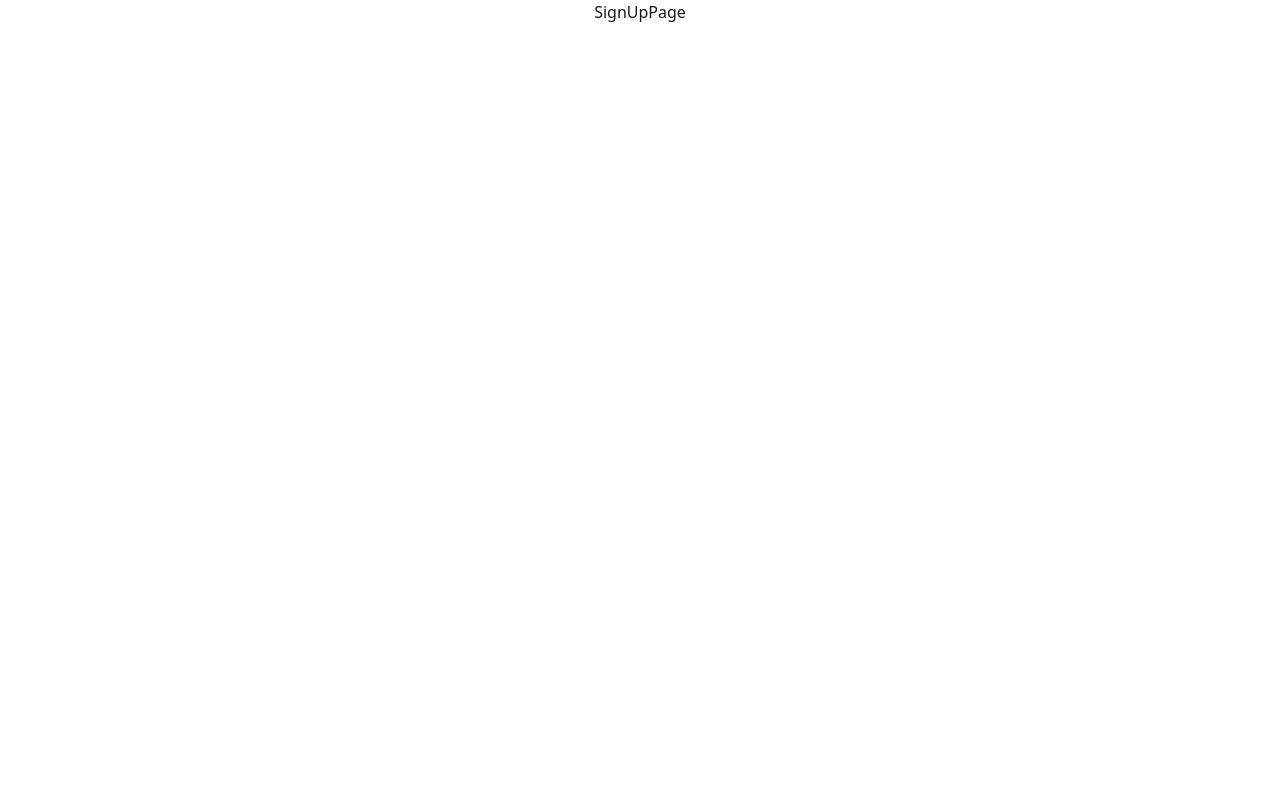
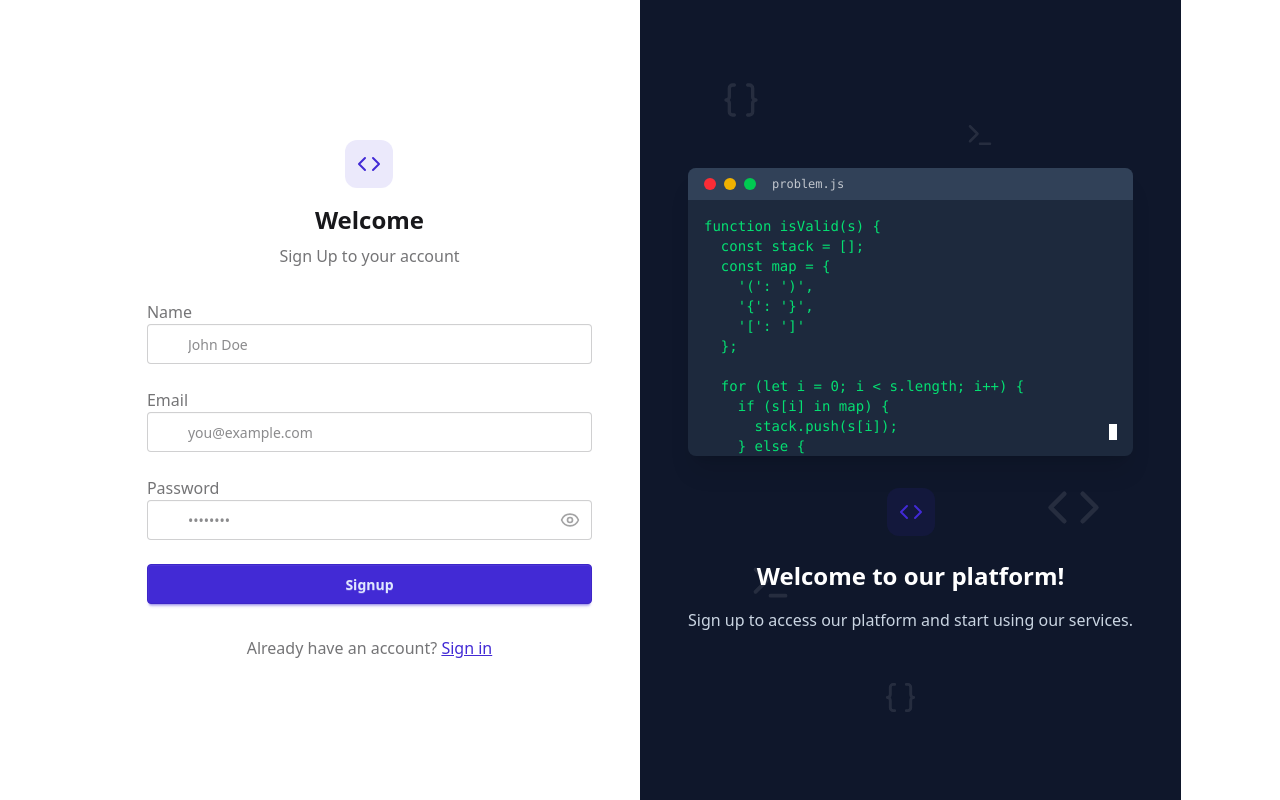
Before and after one commit to DENIM-CODING/LeetLab, a React (Vite) app in the folder frontend/: page /signup in a window 1280 px wide. Built offline with nearby package versions, Linux system fonts and the light colour scheme.

Commit message:
SignUpPage done with AuthImagePattern component

```diff
--- a/frontend/package.json
+++ b/frontend/package.json
@@ -10,12 +10,16 @@
     "preview": "vite preview"
   },
   "dependencies": {
+    "@hookform/resolvers": "^5.1.1",
     "@tailwindcss/vite": "^4.1.11",
     "daisyui": "^5.0.46",
+    "lucide-react": "^0.525.0",
     "react": "^19.1.0",
     "react-dom": "^19.1.0",
+    "react-hook-form": "^7.61.0",
     "react-router-dom": "^7.6.3",
-    "tailwindcss": "^4.1.11"
+    "tailwindcss": "^4.1.11",
+    "zod": "^4.0.8"
   },
   "devDependencies": {
     "@eslint/js": "^9.29.0",
--- /dev/null
+++ b/frontend/src/components/AuthImagePattern.jsx
@@ -0,0 +1,132 @@
+import { Code, Terminal, FileCode, Braces } from "lucide-react"
+import { useEffect, useState } from "react"
+
+
+
+const CodeBackground = ({ title, subtitle }) => {
+  const [activeIndex, setActiveIndex] = useState(0)
+
+
+  const codeSnippets = [
+    `function twoSum(nums, target) {
+  const map = new Map();
+  for (let i = 0; i < nums.length; i++) {
+    const complement = target - nums[i];
+    if (map.has(complement)) {
+      return [map.get(complement), i];
+    }
+    map.set(nums[i], i);
+  }
+  return [];
+}`,
+    `class ListNode {
+  constructor(val = 0, next = null) {
+    this.val = val;
+    this.next = next;
+  }
+}
+
+function reverseList(head) {
+  let prev = null;
+  let current = head;
+  while (current) {
+    const next = current.next;
+    current.next = prev;
+    prev = current;
+    current = next;
+  }
+  return prev;
+}`,
+    `function isValid(s) {
+  const stack = [];
+  const map = {
+    '(': ')',
+    '{': '}',
+    '[': ']'
+  };
+
+  for (let i = 0; i < s.length; i++) {
+    if (s[i] in map) {
+      stack.push(s[i]);
+    } else {
+      const last = stack.pop();
+      if (map[last] !== s[i]) return false;
+    }
+  }
+
+  return stack.length === 0;
+}`,
+  ]
+
+  // Rotate through code snippets
+  useEffect(() => {
+    const interval = setInterval(() => {
+      setActiveIndex((prev) => (prev + 1) % codeSnippets.length)
+    }, 2000)
+    return () => clearInterval(interval)
+  }, [codeSnippets.length])
+
+  return (
+    <div className="hidden lg:flex flex-col items-center justify-center bg-slate-900 text-white p-12 relative overflow-hidden">
+      {/* Animated code symbols in background */}
+      <div className="absolute inset-0 opacity-10">
+        <div className="absolute top-[10%] left-[15%] animate-pulse">
+          <Braces size={40} />
+        </div>
+        <div className="absolute top-[30%] left-[80%] animate-pulse delay-300">
+          <FileCode size={50} />
+        </div>
+        <div className="absolute top-[70%] left-[20%] animate-pulse delay-700">
+          <Terminal size={45} />
+        </div>
+        <div className="absolute top-[60%] left-[75%] animate-pulse delay-500">
+          <Code size={55} />
+        </div>
+        <div className="absolute top-[85%] left-[45%] animate-pulse delay-200">
+          <Braces size={35} />
+        </div>
+        <div className="absolute top-[15%] left-[60%] animate-pulse delay-100">
+          <Terminal size={30} />
+        </div>
+      </div>
+
+      <div className="z-10 max-w-md flex flex-col items-center">
+        {/* Code editor mockup */}
+        <div className="w-full bg-slate-800 rounded-lg shadow-xl mb-8 overflow-hidden">
+          {/* Editor header */}
+          <div className="bg-slate-700 px-4 py-2 flex items-center">
+            <div className="flex space-x-2 mr-4">
+              <div className="w-3 h-3 rounded-full bg-red-500"></div>
+              <div className="w-3 h-3 rounded-full bg-yellow-500"></div>
+              <div className="w-3 h-3 rounded-full bg-green-500"></div>
+            </div>
+            <div className="text-xs font-mono opacity-70">problem.js</div>
+          </div>
+
+          {/* Code content */}
+          <div className="p-4 font-mono text-xs sm:text-sm overflow-hidden relative h-64">
+            <pre className="whitespace-pre-wrap text-green-400 transition-opacity duration-1000">
+              {codeSnippets[activeIndex]}
+            </pre>
+
+            {/* Blinking cursor */}
+            <div className="absolute bottom-4 right-4 w-2 h-4 bg-white animate-blink"></div>
+          </div>
+        </div>
+
+        {/* Logo */}
+        <div className="flex items-center justify-center mb-6">
+          <div className="w-12 h-12 rounded-xl bg-primary/10  flex items-center justify-center">
+            <Code className="w-6 h-6 text-primary" />
+          </div>
+        </div>
+
+        {/* Text content */}
+        <h2 className="text-2xl font-bold mb-4 text-center">{title}</h2>
+        <p className="text-slate-300 text-center">{subtitle}</p>
+      </div>
+    </div>
+  )
+}
+
+export default CodeBackground
--- a/frontend/src/page/SignUpPage.jsx
+++ b/frontend/src/page/SignUpPage.jsx
@@ -1,10 +1,175 @@
-import React from 'react'
+import React, {useState} from 'react'
+import {useForm} from "react-hook-form"
+import {zodResolver} from "@hookform/resolvers/zod"
+import {Link} from "react-router-dom"
+import {
+  Code,
+  Eye,
+  EyeOff,
+  Loader2,
+  Lock,
+  Mail,
+} from "lucide-react";
+
+import {z} from "zod";
+import AuthImagePattern from '../components/AuthImagePattern';
+
+const SignUpSchema = z.object({
+  email:z.string().email("Enter a valid email"),
+  password:z.string().min(6 , "Password must be atleast of 6 characters"),
+  name:z.string().min(3 , "Name must be atleast 3 character")
+})
+
+
 
 const SignUpPage = () => {
+
+  const [showPassword , setShowPassword] = useState(false);
+
+  //const {signup , isSigninUp} = useAuthStore()
+
+  const {
+    register,
+    handleSubmit,
+    formState:{errors},
+  } = useForm({
+    resolver:zodResolver(SignUpSchema)
+  })
+
+  const onSubmit = async (data)=>{
+
+    console.log("signup data" , data)
+
+  }
+
   return (
-    <div>
-      SignUpPage
-    </div>
+   <div className='h-screen grid lg:grid-cols-2'>
+        <div className="flex flex-col justify-center items-center p-6 sm:p-12">
+        <div className="w-full max-w-md space-y-8">
+          {/* Logo */}
+          <div className="text-center mb-8">
+            <div className="flex flex-col items-center gap-2 group">
+              <div className="w-12 h-12 rounded-xl bg-primary/10 flex items-center justify-center group-hover:bg-primary/20 transition-colors">
+                <Code className="w-6 h-6 text-primary" />
+              </div>
+              <h1 className="text-2xl font-bold mt-2">Welcome </h1>
+              <p className="text-base-content/60">Sign Up to your account</p>
+            </div>
+          </div>
+
+          {/* Form */}
+          <form onSubmit={handleSubmit(onSubmit)} className="space-y-6">
+
+            {/* name */}
+            <div className="form-control">
+              <label className="label">
+                <span className="label-text font-medium">Name</span>
+              </label>
+              <div className="relative">
+                <div className="absolute inset-y-0 left-0 pl-3 flex items-center pointer-events-none">
+                  <Code className="h-5 w-5 text-base-content/40" />
+                </div>
+                <input
+                  type="text"
+                  {...register("name")}
+                  className={`input input-bordered w-full pl-10 ${
+                    errors.name ? "input-error" : ""
+                  }`}
+                  placeholder="John Doe"
+                />
+              </div>
+              {errors.name && (
+                <p className="text-red-500 text-sm mt-1">{errors.name.message}</p>
+              )}
+            </div>
+
+            {/* Email */}
+            <div className="form-control">
+              <label className="label">
+                <span className="label-text font-medium">Email</span>
+              </label>
+              <div className="relative">
+                <div className="absolute inset-y-0 left-0 pl-3 flex items-center pointer-events-none">
+                  <Mail className="h-5 w-5 text-base-content/40" />
+                </div>
+                <input
+                  type="email"
+                  {...register("email")}
+                  className={`input input-bordered w-full pl-10 ${
+                    errors.email ? "input-error" : ""
+                  }`}
+                  placeholder="you@example.com"
+                />
+              </div>
+              {errors.email && (
+                <p className="text-red-500 text-sm mt-1">{errors.email.message}</p>
+              )}
+            </div>
+
+            {/* Password */}
+            <div className="form-control">
+              <label className="label">
+                <span className="label-text font-medium">Password</span>
+              </label>
+              <div className="relative">
+                <div className="absolute inset-y-0 left-0 pl-3 flex items-center pointer-events-none">
+                  <Lock className="h-5 w-5 text-base-content/40" />
+                </div>
+                <input
+                  type={showPassword ? "text" : "password"}
+                  {...register("password")}
+                  className={`input input-bordered w-full pl-10 ${
+                    errors.password ? "input-error" : ""
+                  }`}
+                  placeholder="••••••••"
+                />
+                <button
+                  type="button"
+                  className="absolute inset-y-0 right-0 pr-3 flex items-center"
+                  onClick={() => setShowPassword(!showPassword)}
+                >
+                  {showPassword ? (
+                    <EyeOff className="h-5 w-5 text-base-content/40" />
+                  ) : (
+                    <Eye className="h-5 w-5 text-base-content/40" />
+                  )}
+                </button>
+              </div>
+              {errors.password && (
+                <p className="text-red-500 text-sm mt-1">{errors.password.message}</p>
+              )}
+            </div>
+
+            {/* Submit Button */}
+            <button
+              type="submit"
+              className="btn btn-primary w-full"
+
+            >
+               Signup
+            </button>
+          </form>
+
+          {/* Footer */}
+          <div className="text-center">
+            <p className="text-base-content/60">
+              Already have an account?{" "}
+              <Link to="/login" className="link link-primary">
+                Sign in
+              </Link>
+            </p>
+          </div>
+        </div>
+      </div>
+
+       {/* Right Side - Image/Pattern */}
+       <AuthImagePattern
+        title={"Welcome to our platform!"}
+        subtitle={
+          "Sign up to access our platform and start using our services."
+        }
+      />
+  </div>
   )
 }
 
```
Also changed, not shown: 1 other file (tests, documents, lock files or other folders).
